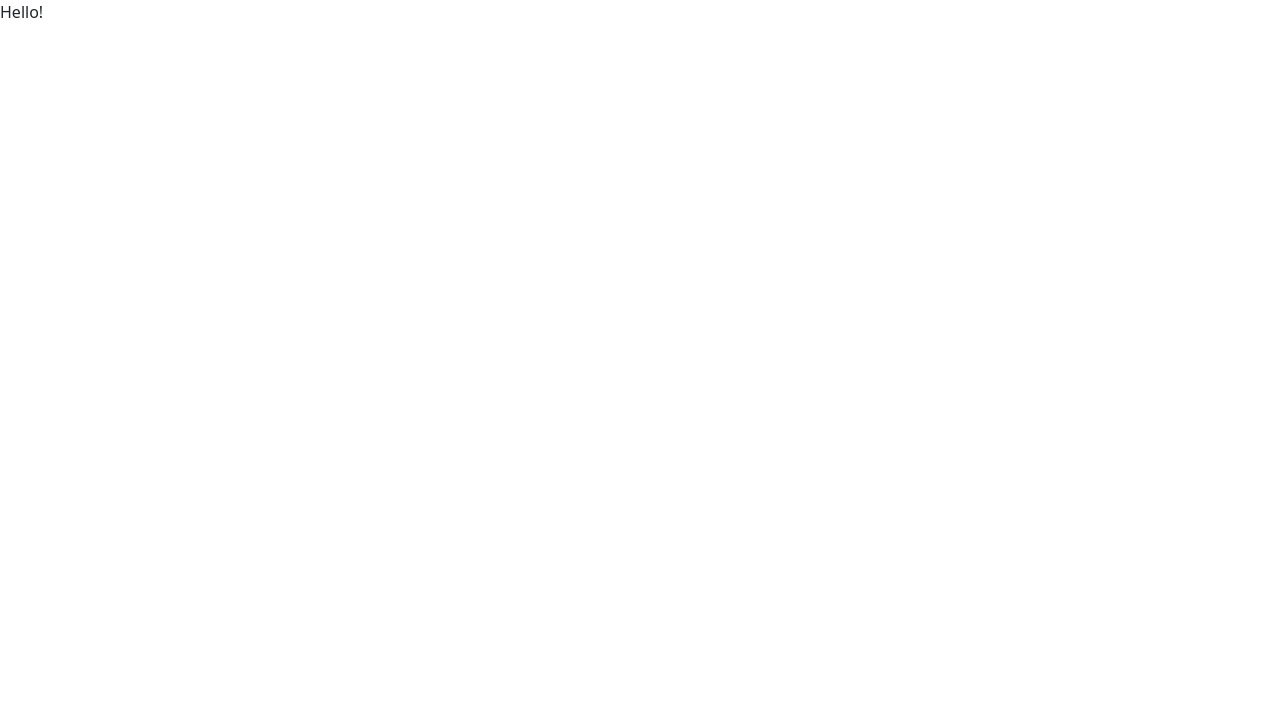
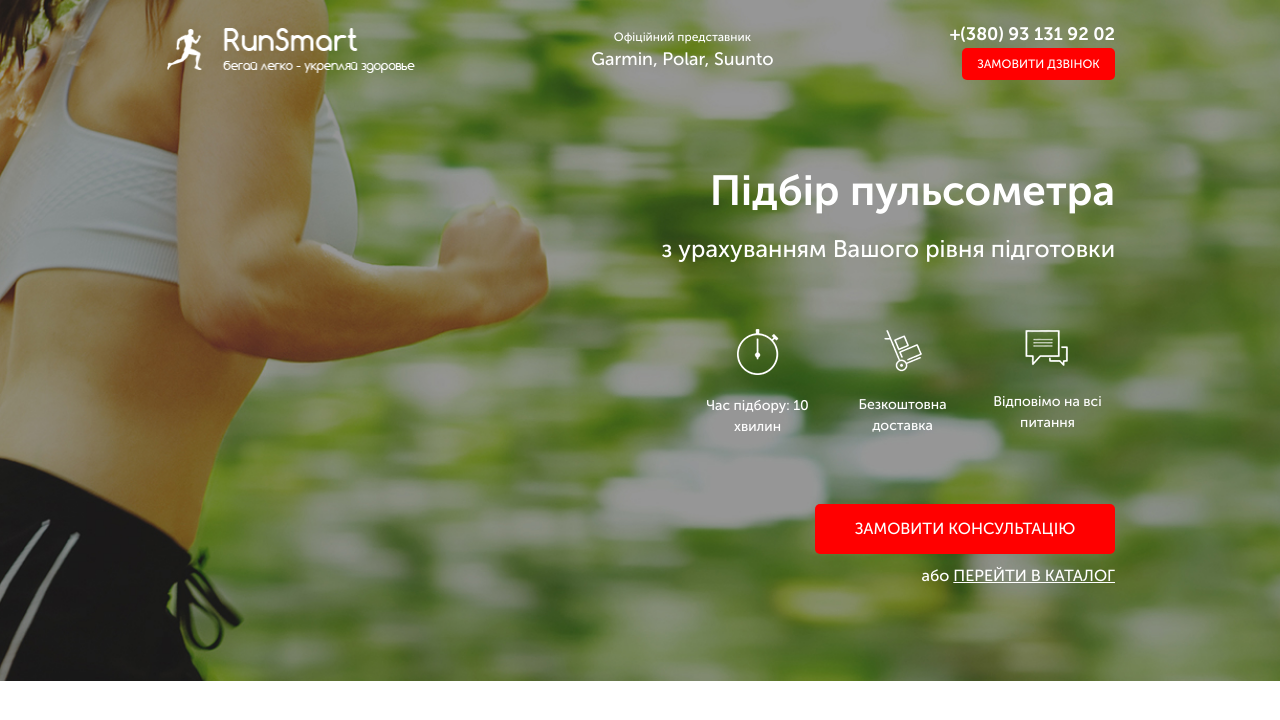
Before and after one commit to havryliv-v/Pulse, a website: page src/index.html in a window 1280 px wide. Drawn offline with Linux system fonts and the light colour scheme.

Commit message:
first section

```diff
--- a/gulpfile.js
+++ b/gulpfile.js
@@ -15,7 +15,7 @@ gulp.task('server', function () {
 });
 
 gulp.task('styles', function () {
-   return gulp.src("src/sass/*.+(scss|sass)")
+   return gulp.src("src/sass/**/*.+(scss|sass)")
       .pipe(sass({ outputStyle: 'compressed' }).on('error', sass.logError))
       .pipe(rename({
          prefix: "",
@@ -29,7 +29,7 @@ gulp.task('styles', function () {
 })
 
 gulp.task('watch', function () {
-   gulp.watch("src/sass/*.+(scss|sass)", gulp.parallel("styles"));
+   gulp.watch("src/sass/**/*.+(scss|sass)", gulp.parallel("styles"));
    gulp.watch("src/*.html").on("change", browserSync.reload);
 });
 
--- a/src/index.html
+++ b/src/index.html
@@ -12,7 +12,48 @@
 </head>
 
 <body>
-   Hello!
+   <div class="promo">
+      <div class="container">
+         <header class="header">
+            <a href="#" class="header__logo">
+               <img src="Icons/logo.png" alt="logo">
+            </a>
+            <div class="header__official">
+               Офіційний представник
+               <span>Garmin, Polar, Suunto</span>
+            </div>
+            <div class="header__contact">
+               <a href="tel:+380931319202" class="header__phone">
+                  +(380) 93 131 92 02
+               </a>
+               <button class="button">замовити дзвінок</button>
+            </div>
+         </header>
+         <div class="promo__wrapper">
+            <h1 class="promo__header">Підбір пульсометра</h1>
+            <h2 class="promo__subheader">з урахуванням Вашого рівня підготовки</h2>
+            <div class="promo__icons">
+               <div class="promo__icon">
+                  <img src="Icons/main_screen/timer.png" alt="timer">
+                  Час підбору: 10 хвилин
+               </div>
+               <div class="promo__icon">
+                  <img src="Icons/main_screen/cart.png" alt="cart">
+                  Безкоштовна доставка
+               </div>
+               <div class="promo__icon">
+                  <img src="Icons/main_screen/messages.png" alt="messages">
+                  Відповімо на всі питання
+               </div>
+            </div>
+            <button class="button button_main">замовити КОНСУЛЬТАЦІЮ</button>
+            <div class="promo__link">
+               або
+               <a href="#">ПЕРЕЙТИ В КАТАЛОГ</a>
+            </div>
+         </div>
+      </div>
+   </div>
 </body>
 
 </html>
--- a/src/sass/base/_variables.scss
+++ b/src/sass/base/_variables.scss
@@ -0,0 +1 @@
+$color-red: red
--- /dev/null
+++ b/src/sass/blocks/_buttons.scss
@@ -0,0 +1,19 @@
+.button {
+   width: 153px;
+   height: 32px;
+   background-color: $color-red;
+   border-radius: 5px;
+   border: none;
+   font-weight: 500;
+   font-size: 12px;
+   text-transform: uppercase;
+   color: #FFFFFF;
+
+   &_main {
+      width: 300px;
+      height: 50px;
+      font-size: 16px;
+      margin-top: 67px;
+
+   }
+}
--- /dev/null
+++ b/src/sass/blocks/_header.scss
@@ -0,0 +1,43 @@
+.header {
+   display: flex;
+   justify-content: space-between;
+   align-items: center;
+
+   &__logo {
+      width: 250px;
+
+      img {
+         width: 100%;
+      }
+   }
+
+   &__official {
+      font-weight: 500;
+      font-size: 12px;
+      color: #FFFFFF;
+      text-align: center;
+
+      span {
+         display: block;
+         font-size: 18px;
+      }
+   }
+
+   &__phone {
+      display: block;
+      font-weight: 700;
+      font-size: 18px;
+      color: #FFFFFF;
+      text-decoration: none;
+
+      &:hover {
+         color: #FAD040;
+      }
+   }
+
+   &__contact {
+      display: flex;
+      flex-direction: column;
+      align-items: flex-end;
+   }
+}
--- /dev/null
+++ b/src/sass/blocks/_promo.scss
@@ -0,0 +1,62 @@
+.promo {
+   min-height: 650px;
+   padding: 21px 0 93px 0;
+   background: url(../../Img/bg_main.jpg) center (center/cover) no-repeat;
+
+   &__wrapper {
+      display: flex;
+      flex-direction: column;
+      align-items: flex-end;
+      margin-top: 90px;
+   }
+
+   &__header {
+      font-weight: 700;
+      font-size: 42px;
+      line-height: 42px;
+      color: #FFFFFF;
+   }
+
+   &__subheader {
+      font-weight: 500;
+      font-size: 24px;
+      line-height: 24px;
+      color: #FFFFFF;
+      margin-top: 17px;
+   }
+
+   &__icons {
+      margin-top: 60px;
+      width: 425px;
+      display: flex;
+      flex-direction: row;
+      justify-content: space-between;
+   }
+
+   &__icon {
+      width: 135px;
+      text-align: center;
+      font-weight: 500;
+      font-size: 14px;
+      color: #FFFFFF;
+
+      img {
+         display: block;
+         margin: 0 auto;
+         margin-bottom: 20px;
+      }
+   }
+
+   &__link {
+      font-weight: 500;
+      font-size: 16px;
+      color: #FFFFFF;
+      margin-top: 10px;
+
+      a {
+         text-decoration-line: underline;
+         text-transform: uppercase;
+         color: #FFFFFF;
+      }
+   }
+}
--- a/src/sass/style.scss
+++ b/src/sass/style.scss
@@ -3,3 +3,12 @@
 * {
    font-family: 'Museo Sans', sans-serif;
 }
+
+.container {
+   max-width: 950px;
+   margin: 0 auto;
+}
+
+@import 'blocks/promo';
+@import 'blocks/header.scss';
+@import 'blocks/buttons';
```
Also changed, not shown: src/Icons/logo.png (added), src/Icons/main_screen/cart.png (added), src/Icons/main_screen/messages.png (added), src/Icons/main_screen/timer.png (added), src/Img/bg_main.jpg (added), src/css/style.min.css.
